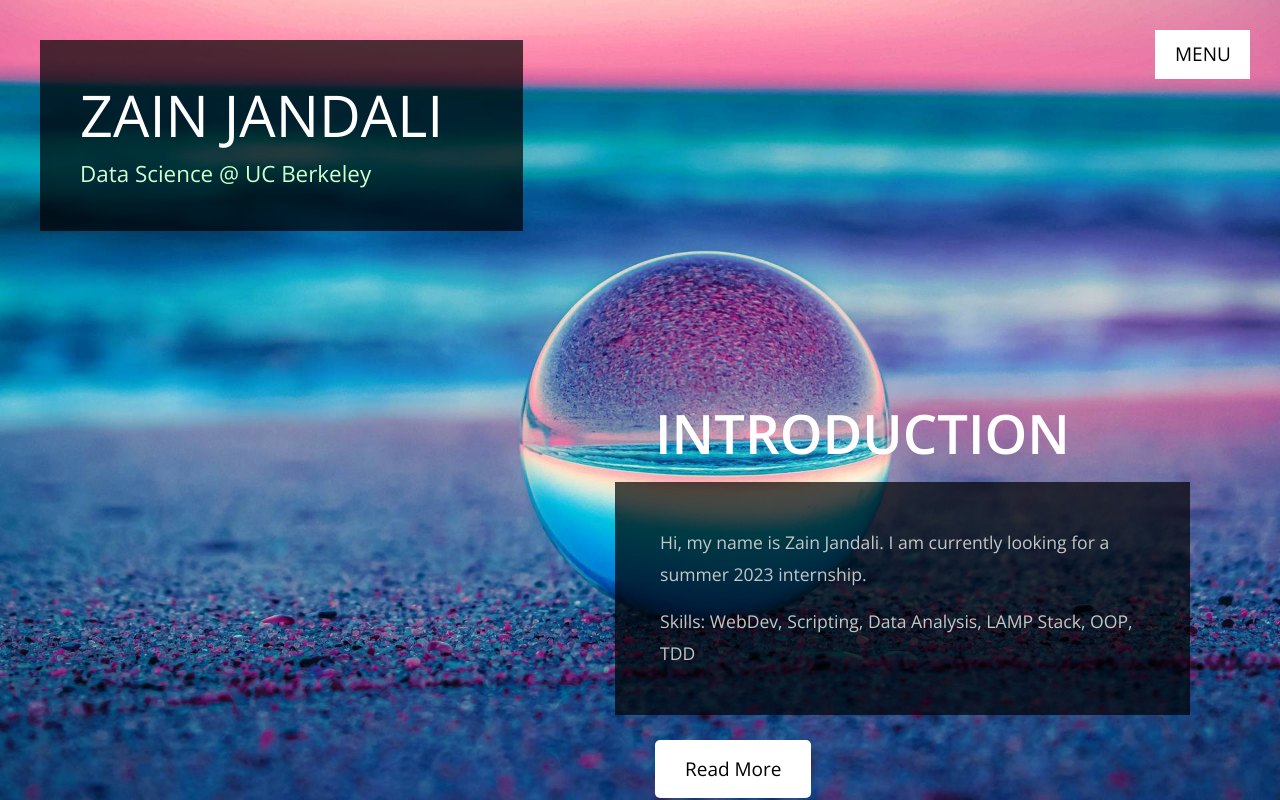
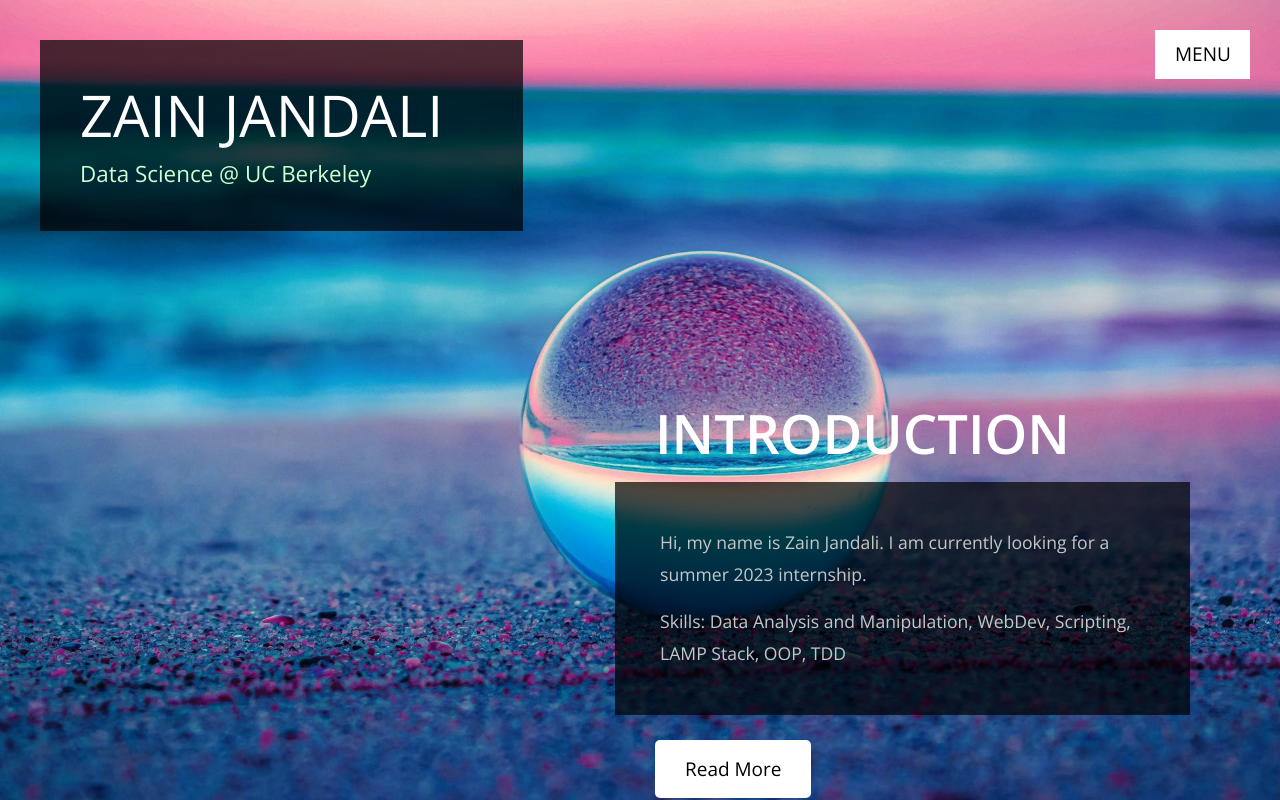
Before and after one commit to zjandali/flaskapp, a Python web app: template template/index.html in a window 1280 px wide. Run offline with Jinja, Linux system fonts and the light colour scheme; the template is opened without the code that fills it, so the values that code supplies are empty.

Commit message:
Update index.html

```diff
--- a/template/index.html
+++ b/template/index.html
@@ -73,7 +73,7 @@
                     Hi, my name is Zain Jandali. I am currently looking for a summer 2023 internship.
                   </p>
                   <p class="mb-0">
-                    Skills: WebDev, Scripting, Data Analysis, LAMP Stack, OOP, TDD
+                    Skills: Data Analysis and Manipulation, WebDev, Scripting, LAMP Stack, OOP, TDD
                   </p>
                 </div>
                 <a href="#" id="tm_about_link" data-linkid="1" class="tm-link">Read More</a>
```
